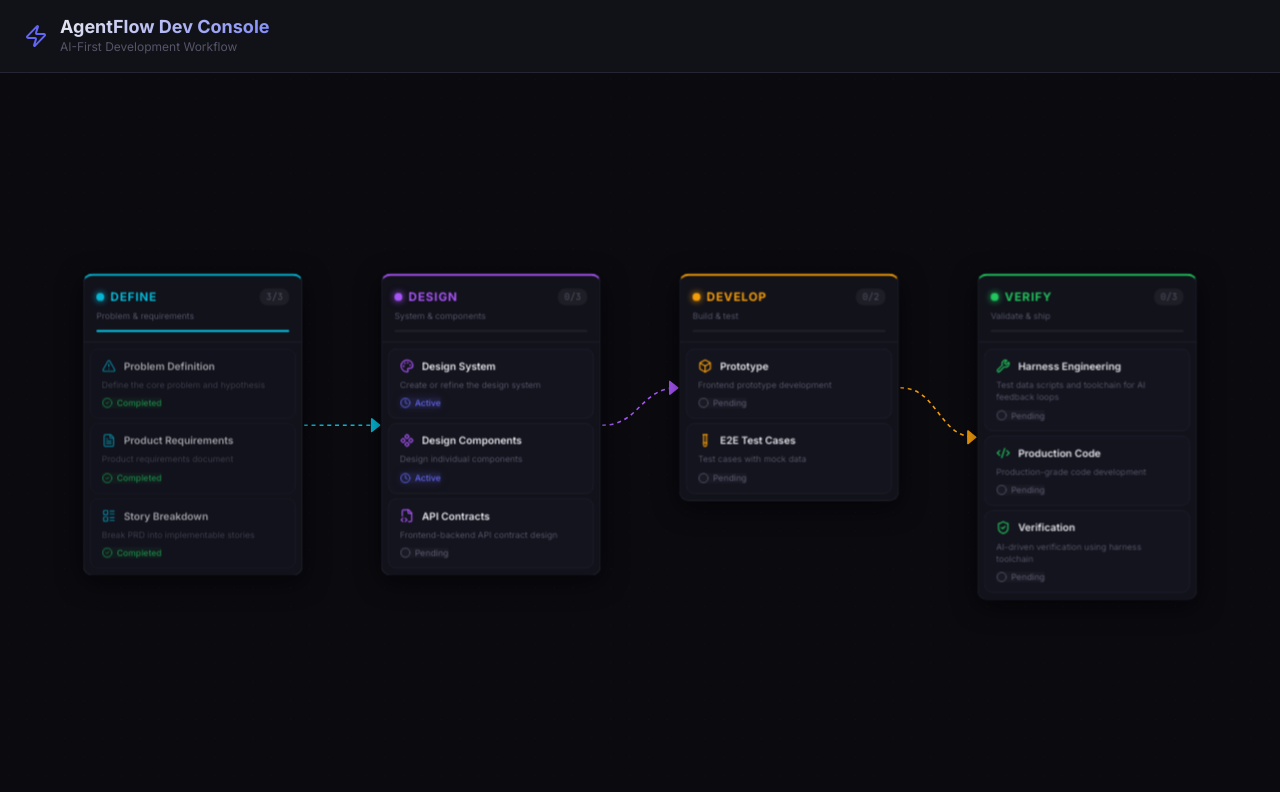
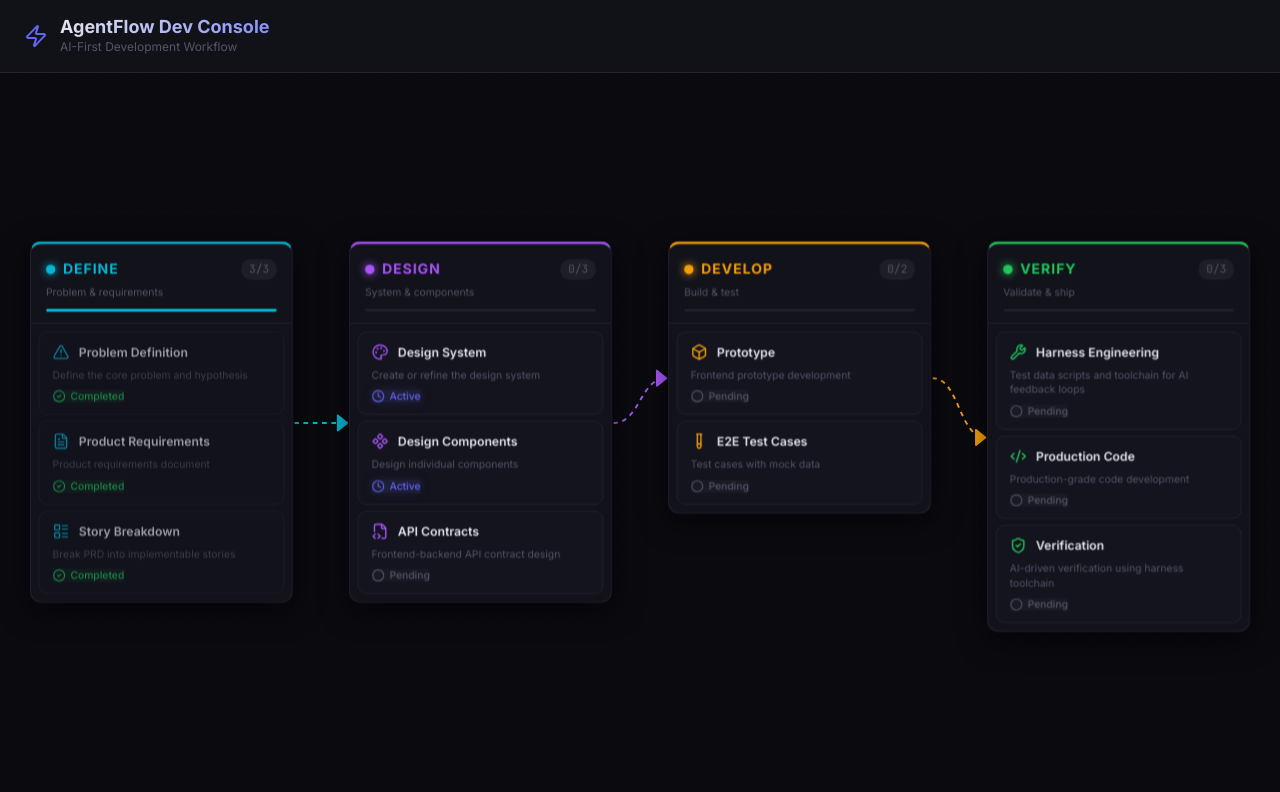
Before and after one commit to victor-develop/agentflow-devcon, a React (Vite) app: page / in a window 1280 px wide. Shown: the top 792 px of the page. Built offline with nearby package versions, Linux system fonts and the light colour scheme.

Commit message:
Tighten lane spacing and zoom for closer kanban view

```diff
--- a/src/components/StepSelector.tsx
+++ b/src/components/StepSelector.tsx
@@ -119,7 +119,7 @@ export function StepSelector({ onSelect }: Props) {
 
   const nodes: Node<LaneNodeData>[] = useMemo(() => {
     const laneWidth = 280
-    const gapX = 100
+    const gapX = 60
     const startX = 60
     const startY = 20
 
@@ -155,7 +155,7 @@ export function StepSelector({ onSelect }: Props) {
           edges={edges}
           nodeTypes={nodeTypes}
           fitView
-          fitViewOptions={{ padding: 0.15 }}
+          fitViewOptions={{ padding: 0.05 }}
           minZoom={0.4}
           maxZoom={1.5}
           proOptions={{ hideAttribution: true }}
```
